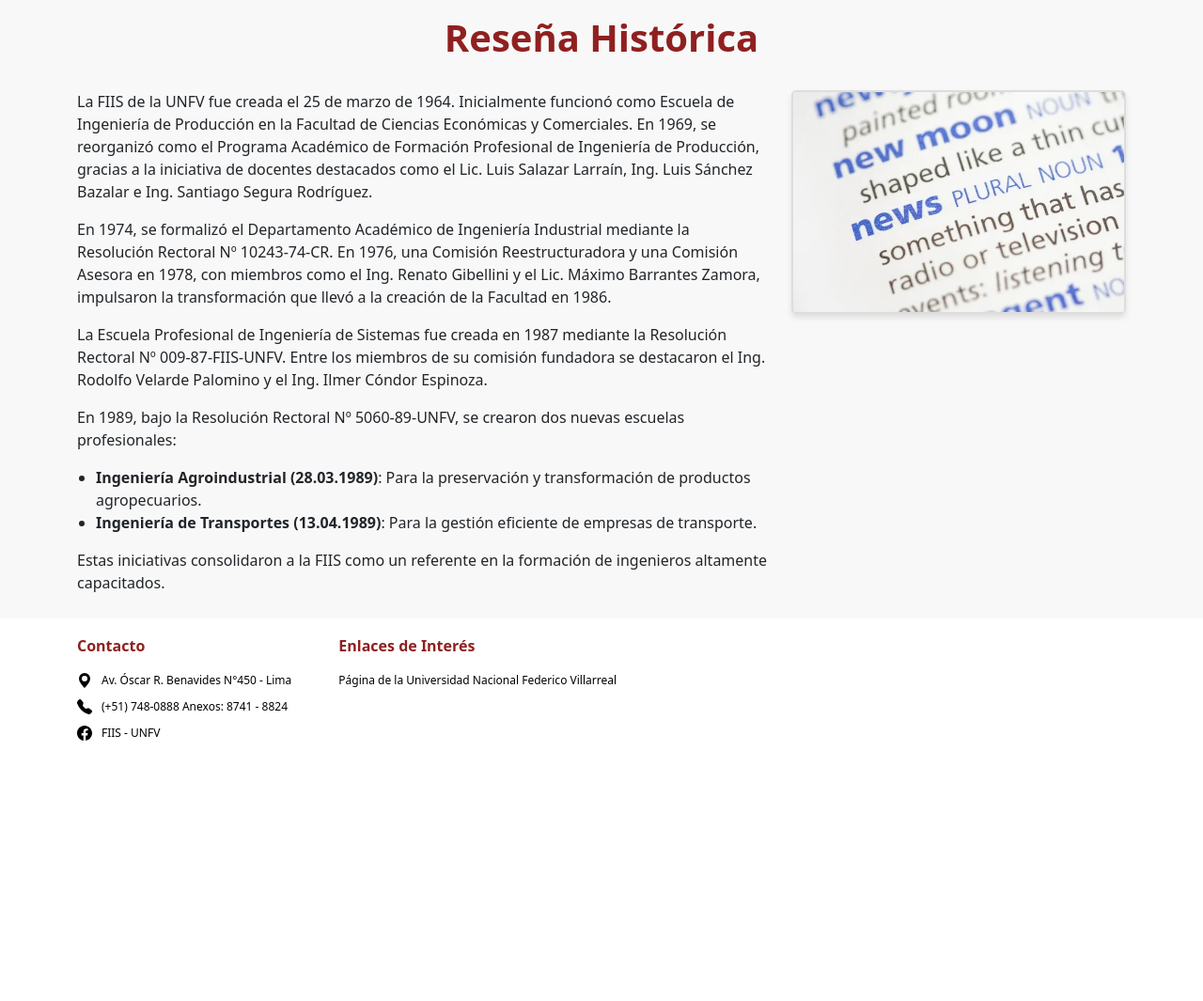
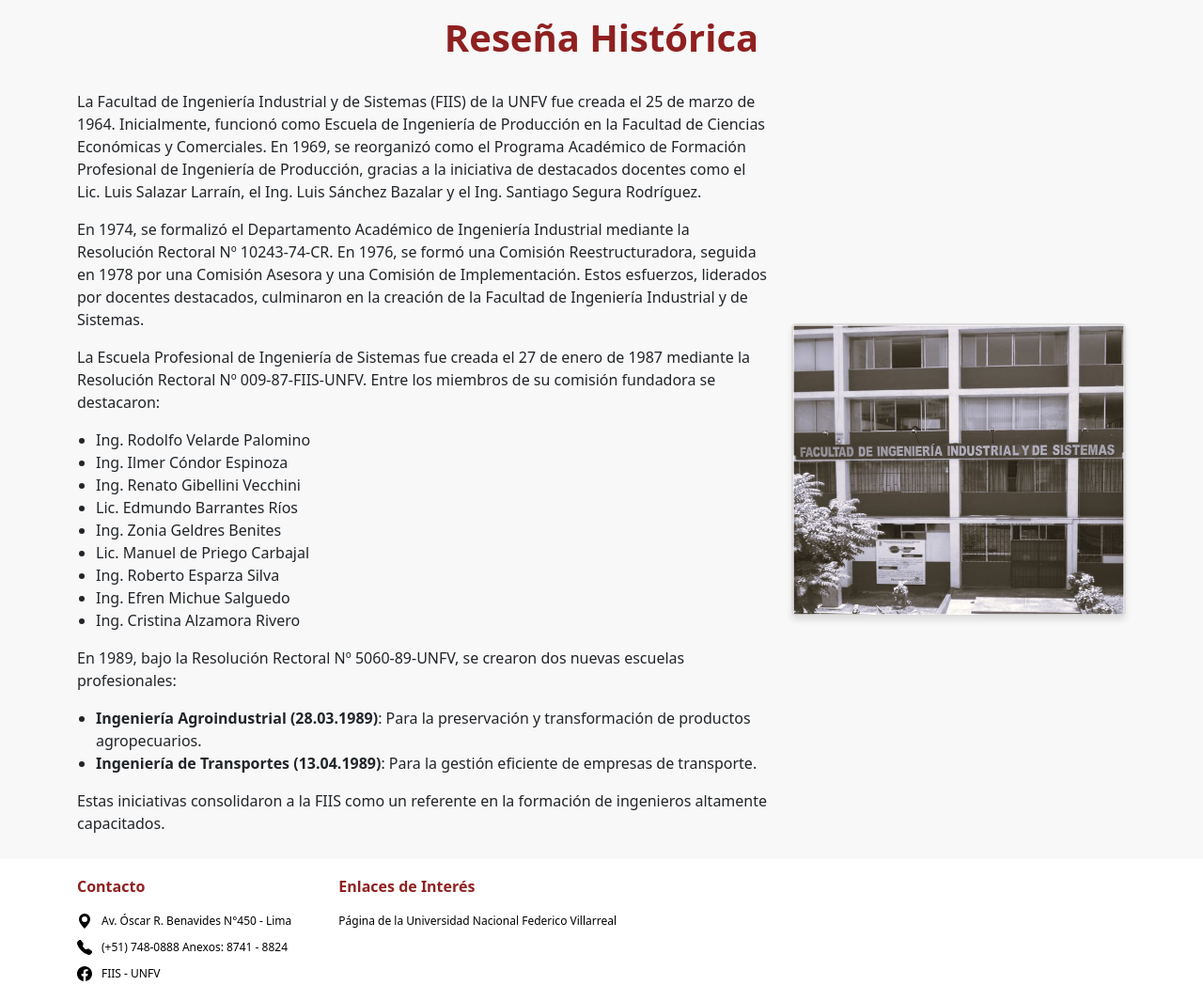
Before and after one commit to KiaraLuz/portal-web, a Django app: page /resena-historica/ in a window 1280 px wide. Shown: the part 120-1185 px from the top of the page at 94% size. Before the commit the page ends 908 px from the top, so only its background shows below. Run offline with Django 5.2, Linux system fonts and the light colour scheme.

Commit message:
feat: facultad v2

```diff
--- a/app/templates/base.html
+++ b/app/templates/base.html
@@ -8,7 +8,6 @@
   <link rel="stylesheet" href="	https://cdn.jsdelivr.net/npm/bootstrap@5.3.2/dist/css/bootstrap.min.css">
   <script src="https://cdn.jsdelivr.net/npm/@popperjs/core@2.11.8/dist/umd/popper.min.js" integrity="sha384-I7E8VVD/ismYTF4hNIPjVp/Zjvgyol6VFvRkX/vR+Vc4jQkC+hVqc2pM8ODewa9r" crossorigin="anonymous"></script>
   <script src="https://cdn.jsdelivr.net/npm/bootstrap@5.3.3/dist/js/bootstrap.min.js" integrity="sha384-0pUGZvbkm6XF6gxjEnlmuGrJXVbNuzT9qBBavbLwCsOGabYfZo0T0to5eqruptLy" crossorigin="anonymous"></script>
-  <script src="https://cdn.jsdelivr.net/npm/bootstrap@5.3.0/dist/js/bootstrap.bundle.min.js"></script>
 
   {% block extra_css %}
   <!-- Aquí se pueden agregar estilos específicos para la plantilla que extienda de base.html -->
--- a/app/templates/facultad/resena_historica.html
+++ b/app/templates/facultad/resena_historica.html
@@ -26,23 +26,35 @@
         <!-- Texto principal -->
         <div class="col-md-8">
             <p>
-                La FIIS de la UNFV fue creada el 25 de marzo de 1964. Inicialmente funcionó como Escuela de Ingeniería
-                de Producción en la Facultad de Ciencias Económicas y Comerciales. En 1969, se reorganizó como el
+                La Facultad de Ingeniería Industrial y de Sistemas (FIIS) de la UNFV fue creada el 25 de marzo de 1964.
+                Inicialmente, funcionó como Escuela de Ingeniería de Producción en la Facultad de Ciencias Económicas y
+                Comerciales. En 1969, se reorganizó como el
                 Programa Académico de Formación Profesional de Ingeniería de Producción, gracias a la iniciativa de
-                docentes destacados como el Lic. Luis Salazar Larraín, Ing. Luis Sánchez Bazalar e Ing. Santiago Segura
-                Rodríguez.
+                destacados docentes como el Lic. Luis Salazar Larraín, el Ing. Luis Sánchez Bazalar y el Ing. Santiago
+                Segura Rodríguez.
             </p>
             <p>
                 En 1974, se formalizó el Departamento Académico de Ingeniería Industrial mediante la Resolución Rectoral
-                Nº 10243-74-CR. En 1976, una Comisión Reestructuradora y una Comisión Asesora en 1978, con miembros como
-                el Ing. Renato Gibellini y el Lic. Máximo Barrantes Zamora, impulsaron la transformación que llevó a la
-                creación de la Facultad en 1986.
+                Nº 10243-74-CR. En 1976, se formó una Comisión Reestructuradora, seguida en 1978 por una Comisión
+                Asesora y una Comisión de Implementación. Estos esfuerzos, liderados por docentes destacados, culminaron
+                en la creación de la Facultad de Ingeniería Industrial y de Sistemas.
             </p>
             <p>
-                La Escuela Profesional de Ingeniería de Sistemas fue creada en 1987 mediante la Resolución Rectoral Nº
-                009-87-FIIS-UNFV. Entre los miembros de su comisión fundadora se destacaron el Ing. Rodolfo Velarde
-                Palomino y el Ing. Ilmer Cóndor Espinoza.
+                La Escuela Profesional de Ingeniería de Sistemas fue creada el 27 de enero de 1987
+                mediante la Resolución Rectoral Nº 009-87-FIIS-UNFV. Entre los miembros de su comisión fundadora se
+                destacaron:
             </p>
+            <ul>
+                <li>Ing. Rodolfo Velarde Palomino</li>
+                <li>Ing. Ilmer Cóndor Espinoza</li>
+                <li>Ing. Renato Gibellini Vecchini</li>
+                <li>Lic. Edmundo Barrantes Ríos</li>
+                <li>Ing. Zonia Geldres Benites</li>
+                <li>Lic. Manuel de Priego Carbajal</li>
+                <li>Ing. Roberto Esparza Silva</li>
+                <li>Ing. Efren Michue Salguedo</li>
+                <li>Ing. Cristina Alzamora Rivero</li>
+            </ul>
             <p>
                 En 1989, bajo la Resolución Rectoral Nº 5060-89-UNFV, se crearon dos nuevas escuelas profesionales:
             </p>
@@ -57,9 +69,10 @@
                 capacitados.
             </p>
         </div>
+
         <!-- Imagen -->
-        <div class="col-md-4 text-center">
-            <img src="{% static 'img/noticia.webp' %}" class="card-img-top mb-4" alt="...">
+        <div class="col-md-4 d-flex align-items-center">
+            <img src="{% static 'img/resena_historica.jpg' %}" class="card-img-top" alt="Reseña Histórica">
         </div>
     </div>
 </div>
```
Also changed, not shown: app/templates/facultad/autoridades.html (+10 -9 lines), app/templates/facultad/mision_vision.html (+14 -9 lines), app/static/img/PEI_2018_2020.jpg (added), app/static/img/director_agroindustrial.jpg (added), app/static/img/director_sistemas.jpg (added), app/static/img/resena_historica.jpg (added), 1 other file.
